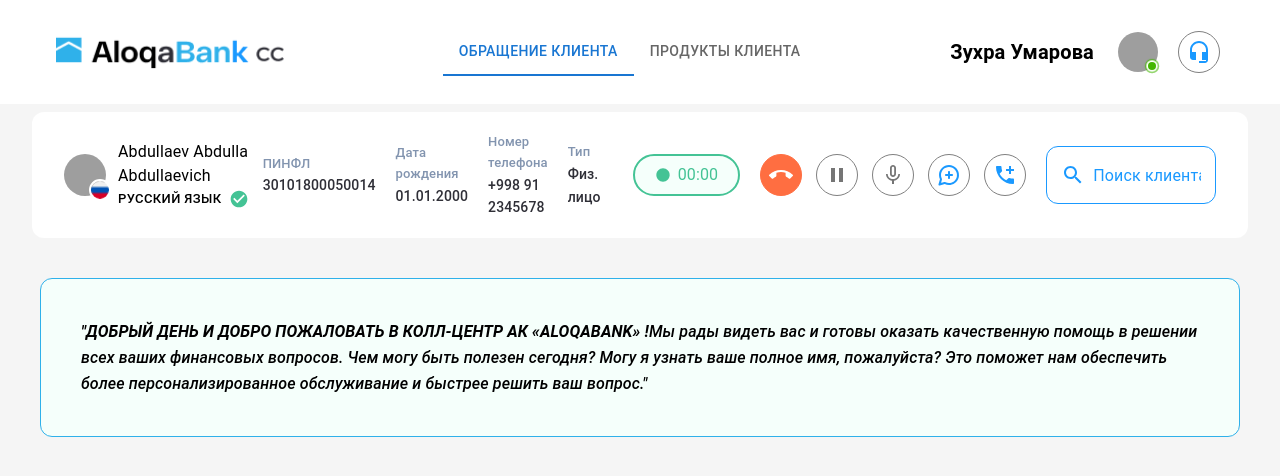
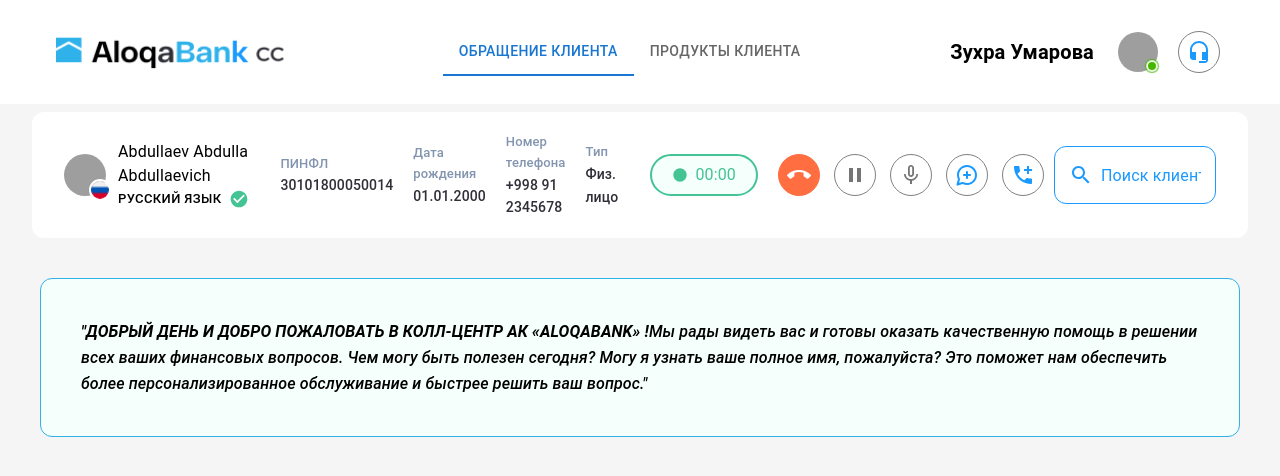
Before and after one commit to IlkhamBurkhanov/Test-Project, a React (Vite) app: page / in a window 1280 px wide. Shown: the top 476 px of the page. Built offline with nearby package versions, Linux system fonts and the light colour scheme; grey boxes are pictures that could not be loaded.

Commit message:
fixed bug

```diff
--- a/src/components/Calling/Calling.jsx
+++ b/src/components/Calling/Calling.jsx
@@ -73,7 +73,7 @@
       </Box>
 
       {/* ID, Date, and Number...*/}
-      <Box sx={{ ml: 1, display: "flex", alignItems: "center", gap: "20px" }}>
+      <Box sx={{ ml: "32px", display: "flex", alignItems: "center", gap: "20px" }}>
         <Box
           sx={{
             display: "flex",
@@ -209,7 +209,8 @@
             variant="outlined"
             placeholder="Поиск клиента"
             sx={{
-                ml: 2,
+                ml: "6px",
+                maxWidth:"180px",
                 fontSize:"14px",
                 '& .MuiOutlinedInput-root': {
                     border: '1px solid #1A99FF',
```
